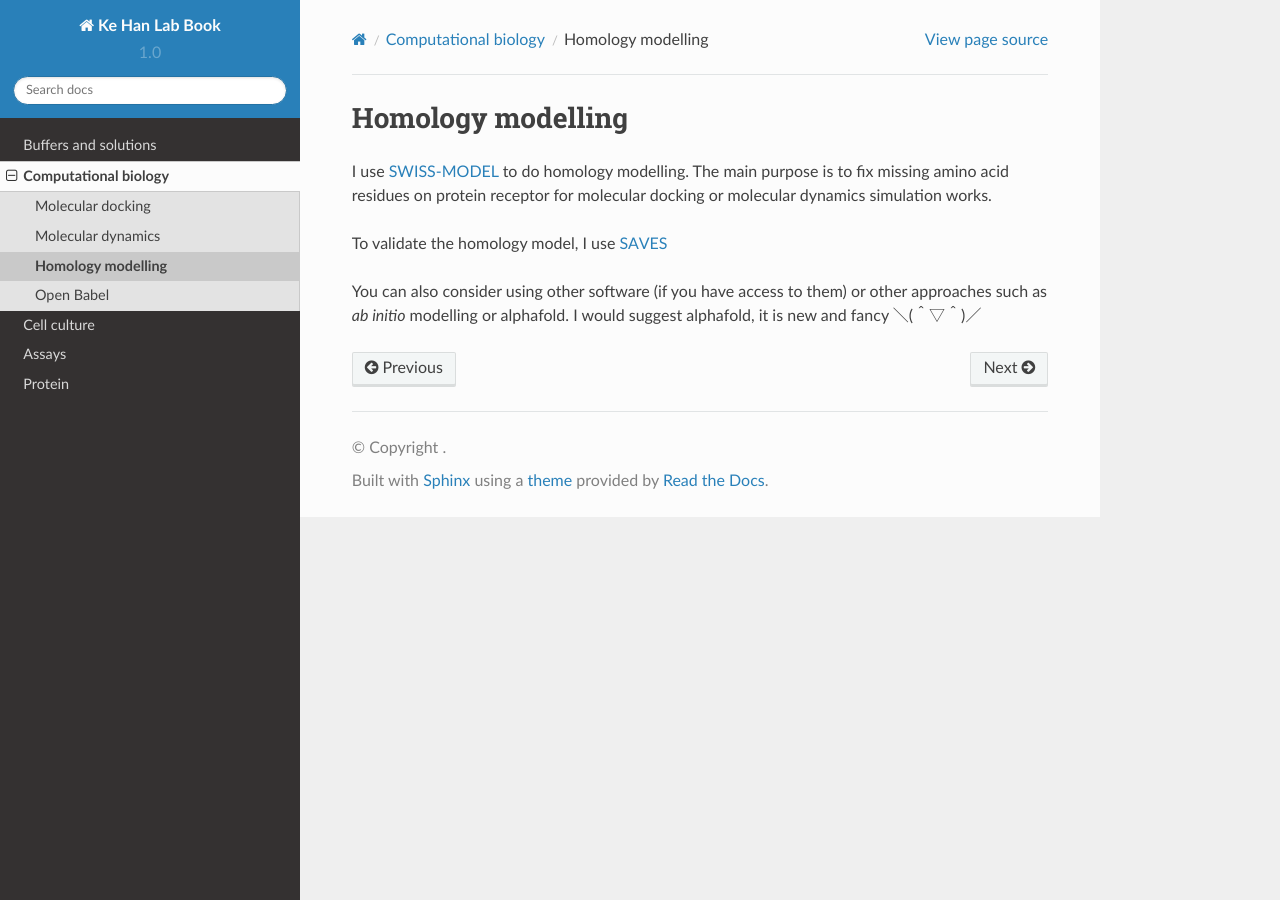
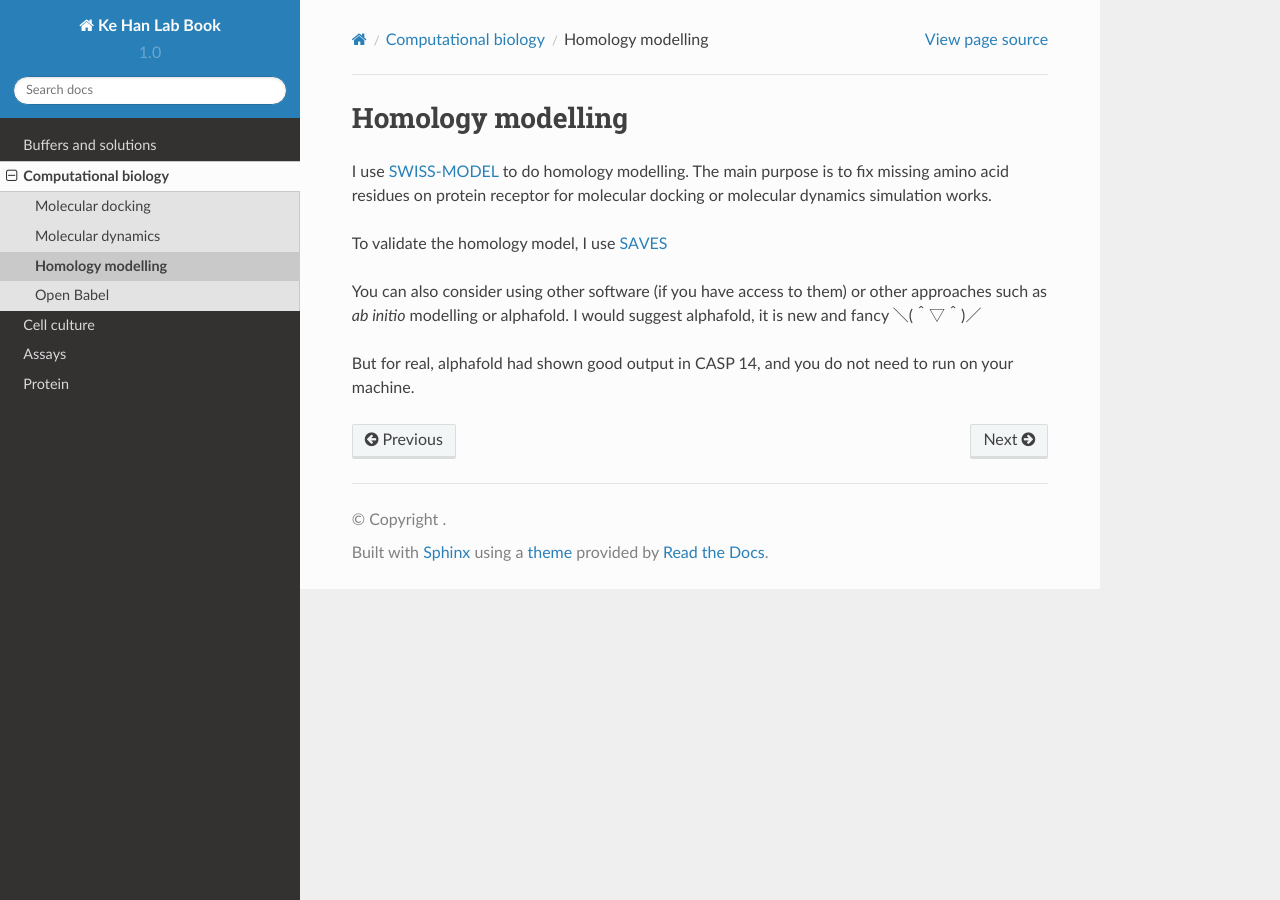
Before and after one commit to kehantan/labbook, a Sphinx documentation site: the page built from docs/computational/homology_model.rst, in a window 1280 px wide. Built offline with Sphinx 7.4.7 and the Read the Docs theme 2.0.0, drawn with Linux system fonts in a browser that asks for light colours.

Commit message:
update homology model

```diff
--- a/docs/computational/homology_model.rst
+++ b/docs/computational/homology_model.rst
@@ -5,3 +5,5 @@
 To validate the homology model, I use `SAVES <https://saves.mbi.ucla.edu/>`_
 
 You can also consider using other software (if you have access to them) or other approaches such as *ab initio* modelling or alphafold. I would suggest alphafold, it is new and fancy ＼(＾▽＾)／
+
+But for real, alphafold had shown good output in CASP 14, and you do not need to run on your machine.
```
